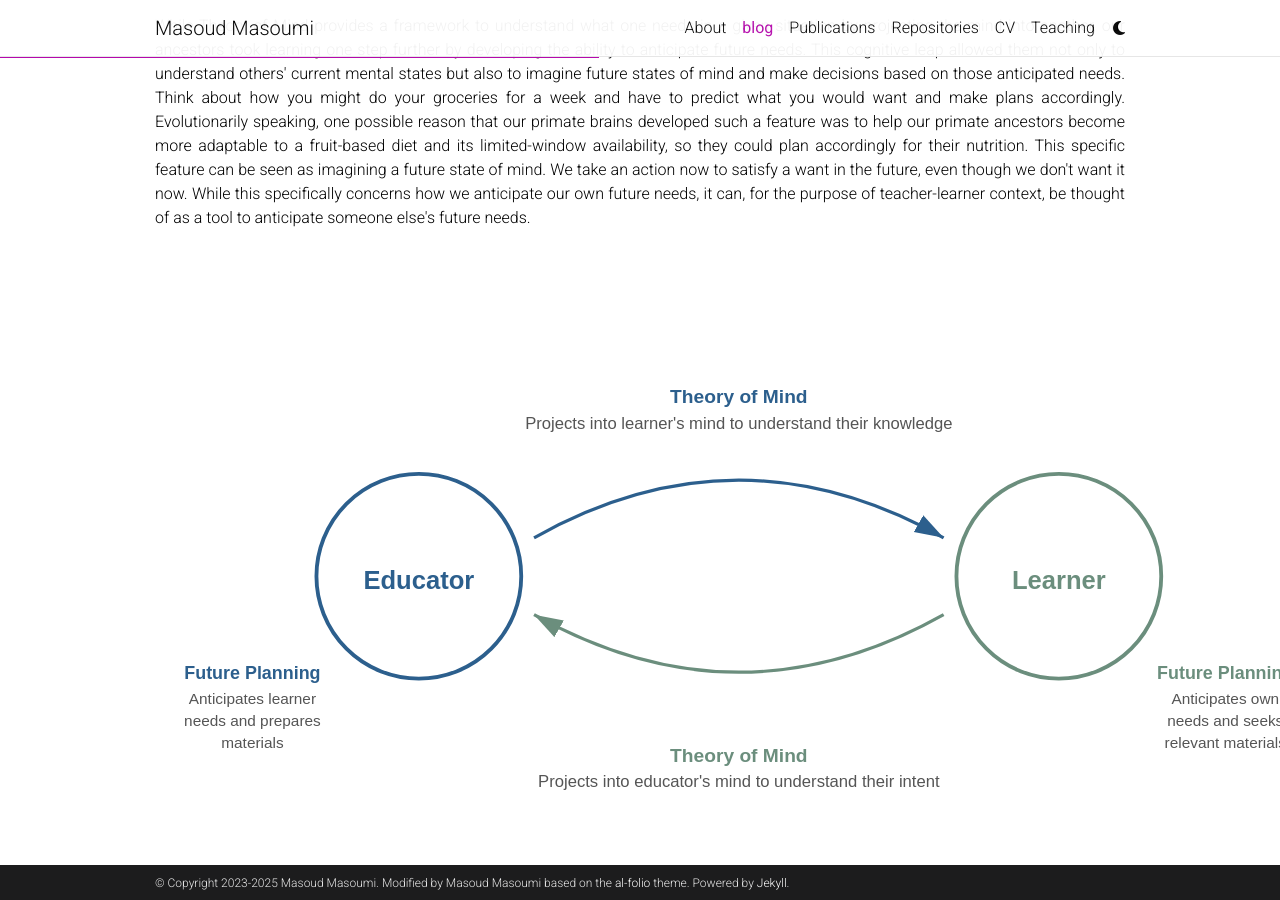
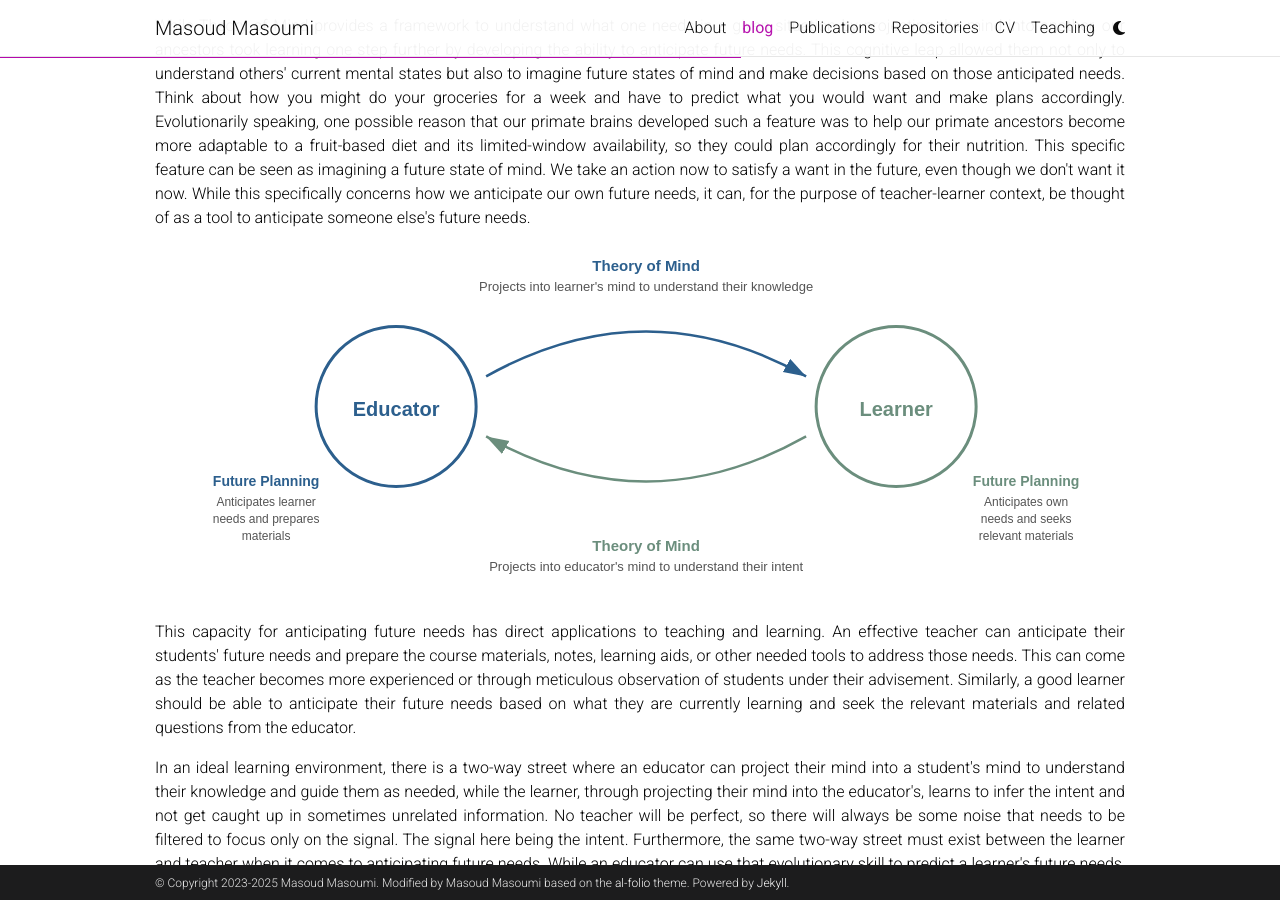
Before and after one commit to MasoudMiM/masoudmim.github.io, a Jekyll site: the page built from _posts/2025-10-26-evolutionary-learning.md, in a window 1280 px wide and 900 px high, scrolled down 854 px. Built offline with Jekyll 4.4.1, drawn with Linux system fonts in a browser that asks for light colours; comment, search, counter and statistics services are not loaded; a style sheet for code colours, icons or effects is not loaded.

Commit message:
updated image

```diff
--- a/_posts/2025-10-26-evolutionary-learning.md
+++ b/_posts/2025-10-26-evolutionary-learning.md
@@ -30,7 +30,7 @@ categories: essay
 <p>While Theory of Mind provides a framework to understand what one needs in a given situation by projecting the mind into another, our ancestors took learning one step further by developing the ability to anticipate future needs. This cognitive leap allowed them not only to understand others' current mental states but also to imagine future states of mind and make decisions based on those anticipated needs. Think about how you might do your groceries for a week and have to predict what you would want and make plans accordingly. Evolutionarily speaking, one possible reason that our primate brains developed such a feature was to help our primate ancestors become more adaptable to a fruit-based diet and its limited-window availability, so they could plan accordingly for their nutrition. This specific feature can be seen as imagining a future state of mind. We take an action now to satisfy a want in the future, even though we don't want it now. While this specifically concerns how we anticipate our own future needs, it can, for the purpose of teacher-learner context, be thought of as a tool to anticipate someone else's future needs.</p>
 
 <div style="text-align: center; margin-top: 20px; margin-bottom: 20px;">
-    <img src="/assets/img/evol-education_diagram.svg" alt="two-way street between the educator and the learner" height="700">
+    <img src="/assets/img/evol-education_diagram.svg" alt="two-way street between the educator and the learner">
 </div>
 
 <p>This capacity for anticipating future needs has direct applications to teaching and learning. An effective teacher can anticipate their students' future needs and prepare the course materials, notes, learning aids, or other needed tools to address those needs. This can come as the teacher becomes more experienced or through meticulous observation of students under their advisement. Similarly, a good learner should be able to anticipate their future needs based on what they are currently learning and seek the relevant materials and related questions from the educator.</p>
```
